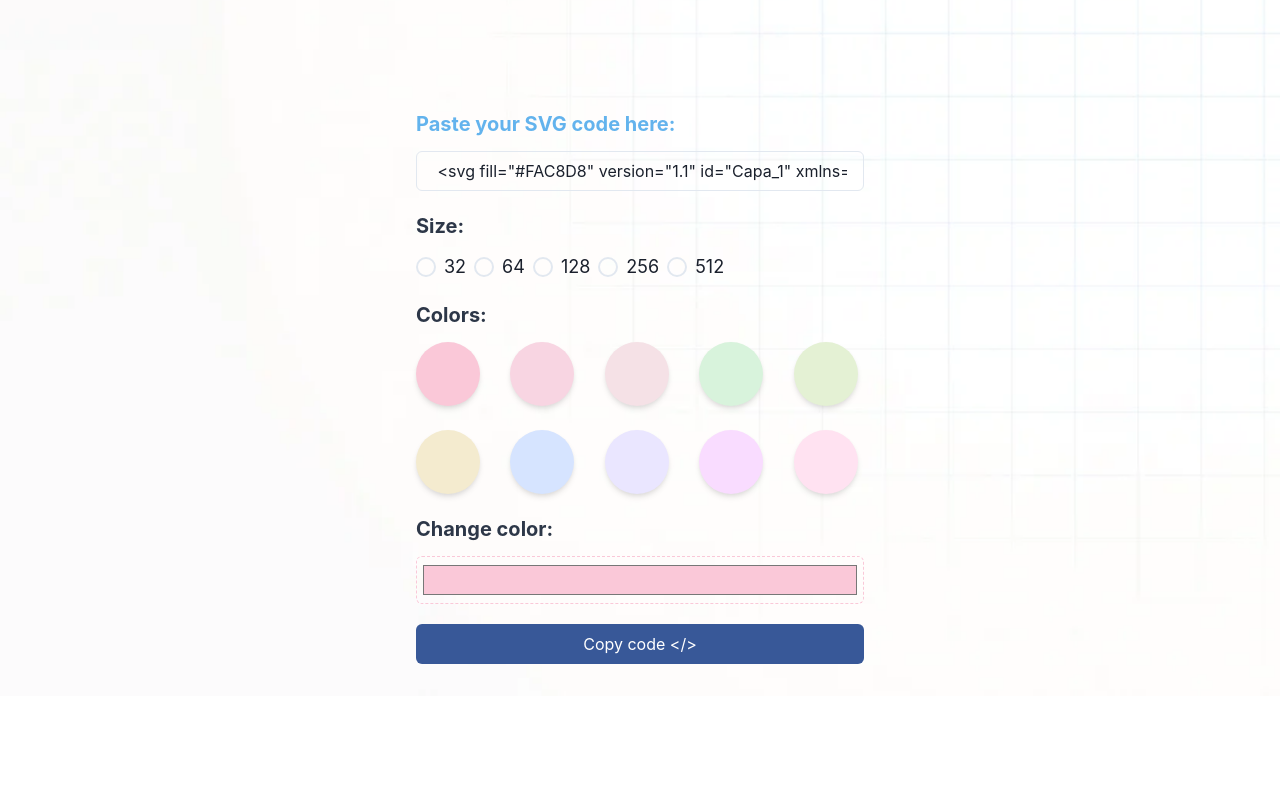
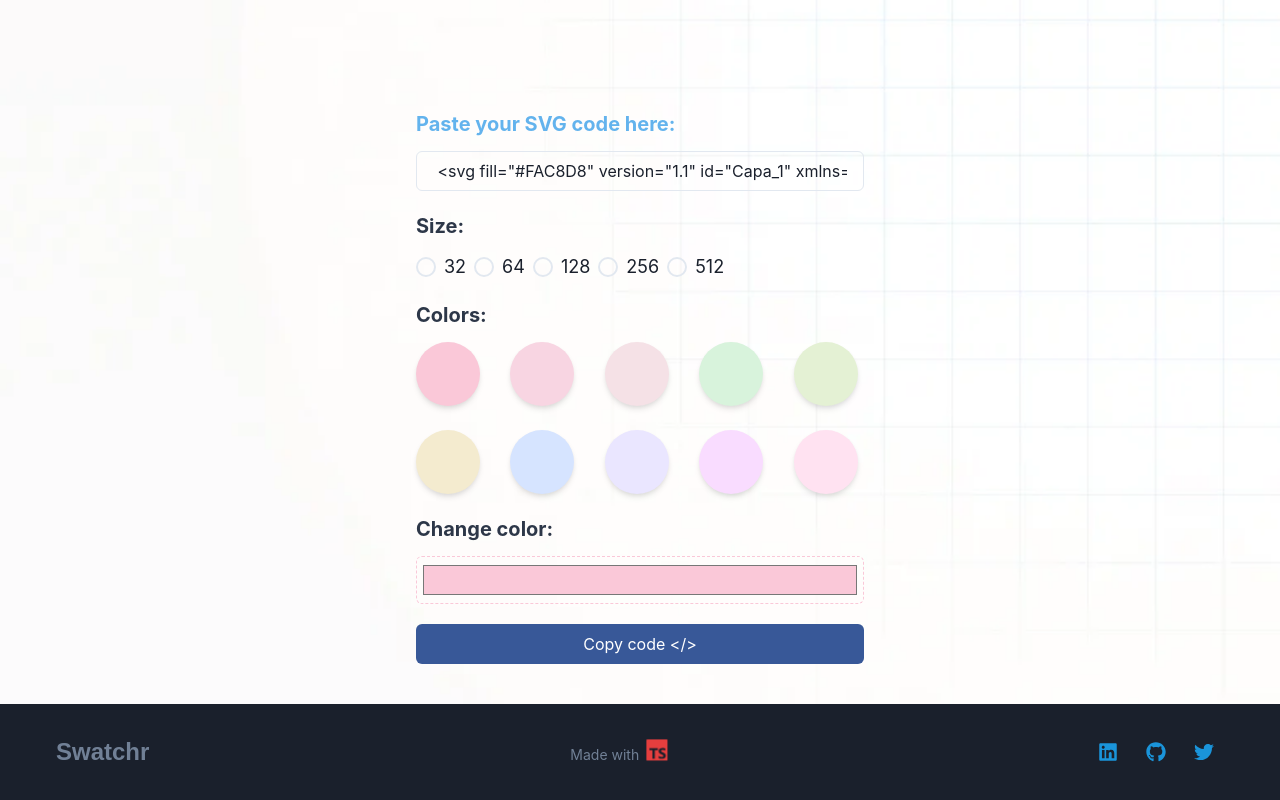
Before and after one commit to alimukhtar53/swatchr, a React (Vite) app: page / in a window 1280 px wide. Shown: the part 689-1489 px from the top of the page. Before the commit the page ends 1385 px from the top, so only its background shows below. Built offline with nearby package versions, Linux system fonts and the light colour scheme.

Commit message:
Added footer

```diff
--- a/package.json
+++ b/package.json
@@ -16,6 +16,7 @@
     "framer-motion": "^10.10.0",
     "react": "^18.2.0",
     "react-dom": "^18.2.0",
+    "react-icons": "^4.8.0",
     "react-wrap-balancer": "^0.4.0"
   },
   "devDependencies": {
--- a/src/App.tsx
+++ b/src/App.tsx
@@ -10,6 +10,7 @@ import NavBar from "./components/NavBar";
 import defaultSvg from "./services/default-svg";
 import SvgInput from "./components/SvgInput";
 import ModalBox from "./components/ModalBox";
+import Footer from "./components/Footer";
 
 function App() {
   const [color, setColor] = useState("#FAC8D8");
@@ -103,6 +104,7 @@ function App() {
           </Flex>
         </Box>
       </Container>
+      <Footer></Footer>
     </VStack>
   );
 }
--- /dev/null
+++ b/src/components/Footer.tsx
@@ -0,0 +1,84 @@
+import {
+  ButtonGroup,
+  Container,
+  IconButton,
+  Stack,
+  Text,
+  Box,
+  Icon,
+  HStack,
+  Heading,
+  Link,
+} from "@chakra-ui/react";
+import { FaGithub, FaLinkedin, FaTwitter } from "react-icons/fa";
+import { SiTypescript } from "react-icons/si";
+
+const Footer = () => {
+  return (
+    <Box
+      as="footer"
+      role="contentinfo"
+      py={{ base: "0", md: "2" }}
+      bg="bg-surface"
+      boxShadow="md"
+      width={"full"}
+      bgColor={"gray.800"}
+    >
+      <Container py={{ base: "4", lg: "5" }} maxW="1200px">
+        <Stack spacing={{ base: "4", md: "5" }}>
+          <Stack justify="space-between" direction="row" align="center">
+            <Heading
+              fontSize={"2xl"}
+              fontWeight={"black"}
+              textColor={"gray.500"}
+              _hover={{ textColor: "twitter.500" }}
+            >
+              <Link
+                href="/"
+                _hover={{ textDecoration: "none", textColor: "coral" }}
+              >
+                Swatchr
+              </Link>
+            </Heading>
+            <HStack justifyContent={"center"} alignItems={"baseline"}>
+              <Text fontSize="sm" textColor={"gray.500"}>
+                Made with &nbsp;
+                <Icon
+                  className="pulse"
+                  textColor={"red.500"}
+                  as={SiTypescript}
+                  fontSize={"xl"}
+                />
+              </Text>
+            </HStack>
+            <ButtonGroup variant="ghost">
+              <IconButton
+                as="a"
+                href="https://www.linkedin.com/in/ali-mukhtar-3082518b/"
+                aria-label="LinkedIn"
+                colorScheme={"twitter"}
+                icon={<FaLinkedin fontSize="1.25rem" />}
+              />
+              <IconButton
+                as="a"
+                href="https://github.com/alimukhtar53"
+                aria-label="GitHub"
+                colorScheme={"twitter"}
+                icon={<FaGithub fontSize="1.25rem" />}
+              />
+              <IconButton
+                as="a"
+                href="https://twitter.com/alee_hun_yar"
+                aria-label="Twitter"
+                colorScheme={"twitter"}
+                icon={<FaTwitter fontSize="1.25rem" />}
+              />
+            </ButtonGroup>
+          </Stack>
+        </Stack>
+      </Container>
+    </Box>
+  );
+};
+
+export default Footer;
--- a/src/components/NavBar.tsx
+++ b/src/components/NavBar.tsx
@@ -1,4 +1,4 @@
-import { Box, Container, Image, HStack, Heading } from "@chakra-ui/react";
+import { Box, Container, Image, HStack, Heading, Link } from "@chakra-ui/react";
 import logo from "../assets/paint-swatch.png";
 
 export const NavBar = () => {
@@ -21,7 +21,12 @@ export const NavBar = () => {
               borderBottom={"2px dashed wheat"}
               textColor={"wheat"}
             >
-              Swatchr
+              <Link
+                href="/"
+                _hover={{ textDecoration: "none", textColor: "coral" }}
+              >
+                Swatchr
+              </Link>
             </Heading>
           </HStack>
         </Container>
--- a/src/index.css
+++ b/src/index.css
@@ -3,3 +3,18 @@ body {
   background-repeat: no-repeat !important;
   background-size: cover !important;
 }
+.pulse {
+  animation: pound 0.35s infinite alternate;
+  -webkit-animation: pound 0.35s infinite alternate;
+}
+@-webkit-keyframes pound {
+  to {
+    transform: scale(1.1);
+  }
+}
+
+@keyframes pound {
+  to {
+    transform: scale(1.1);
+  }
+}
```
Also changed, not shown: 1 other file (tests, documents, lock files or other folders).
